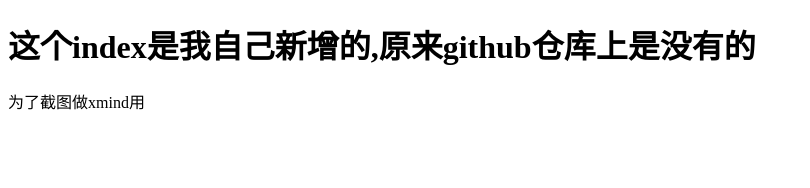
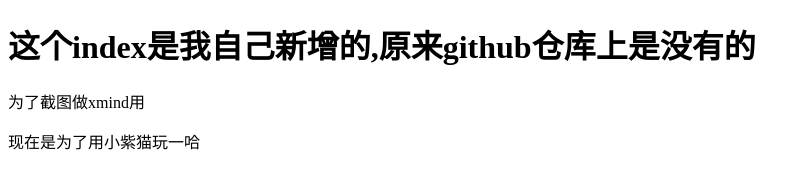
Before and after one commit to sky4coco/afterclass_practice, a plain HTML site: page index.html in a window 1280 px wide. Shown: the whole page, without its empty margins (0-810 px from the left). Drawn offline with Linux system fonts and the light colour scheme.

Commit message:
用小紫猫尝试
用小紫猫测试

```diff
--- a/index.html
+++ b/index.html
@@ -9,5 +9,6 @@
 <body>
     <h1>这个index是我自己新增的,原来github仓库上是没有的</h1>
     <p>为了截图做xmind用</p>
+    <p>现在是为了用小紫猫玩一哈</p>
 </body>
 </html>
```
